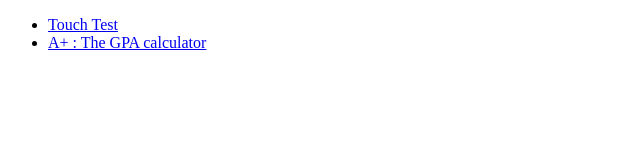
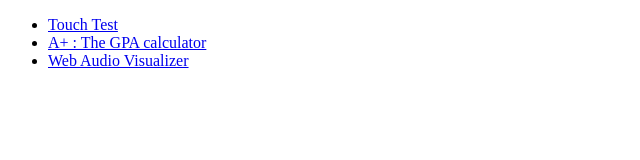
Before and after one commit to iAmMutun/iammutun.github.io, a plain HTML site: page index.html in a window 1280 px wide. Shown: the whole page, without its empty margins (0-640 px from the left). Drawn offline with Linux system fonts and the light colour scheme.

Commit message:
Add visualizer title and index menu.

```diff
--- a/index.html
+++ b/index.html
@@ -8,6 +8,7 @@
 <ul>
 <li><a href="touchtest.html">Touch Test</a></li>
 <li><a href="aplus.html">A+ : The GPA calculator</a></li>
+<li><a href="visualizer.html">Web Audio Visualizer</a></li>
 <ul>
 </body>
 </html>
```
Also changed, not shown: visualizer.html (+1 -0 lines).
